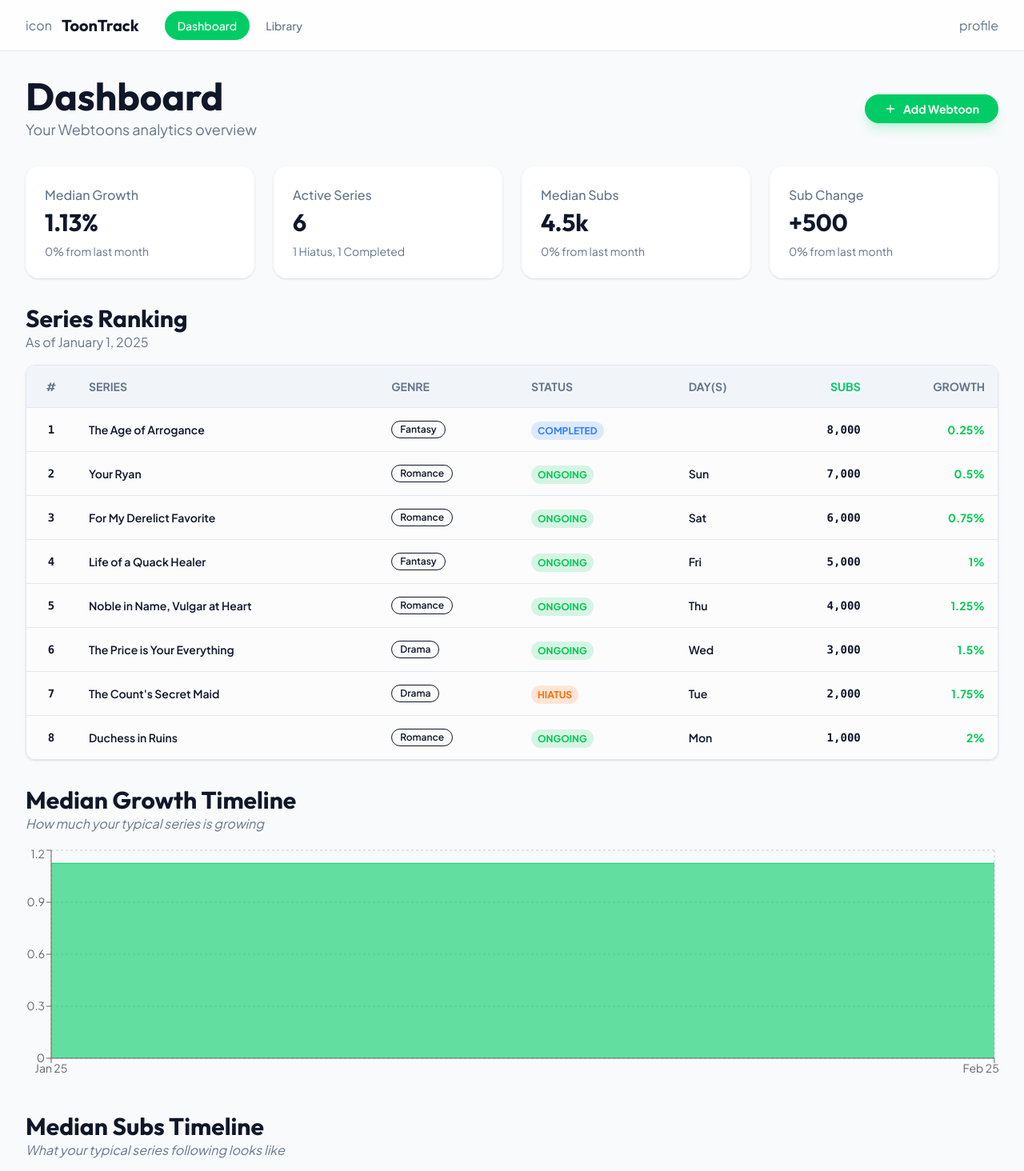
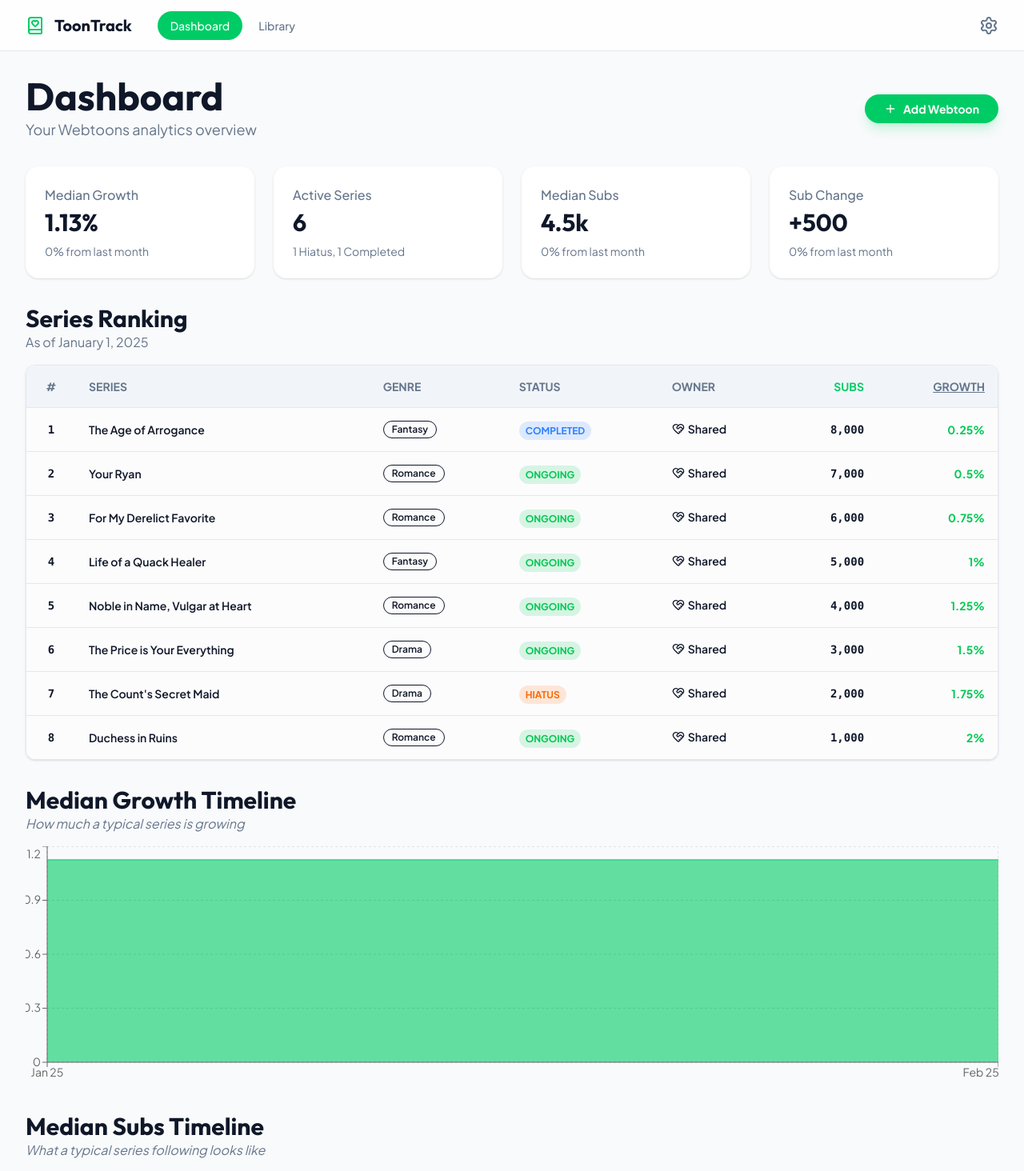
Before and after one commit to PresidentTree94/toon-track, a Next.js app: page / in a window 1280 px wide. Shown: the top 1464 px of the page at 80% size. Built offline with nearby package versions, Linux system fonts and the light colour scheme.

Commit message:
Added Detail page.

```diff
--- a/app/globals.css
+++ b/app/globals.css
@@ -51,3 +51,9 @@
     @apply p-2 hover:text-primary hover:bg-primary/10 rounded-lg flex items-center gap-2 cursor-pointer;
   }
 }
+
+@layer components {
+  .card {
+    @apply bg-card p-6 rounded-2xl shadow-sm;
+  }
+}
--- a/app/library/page.tsx
+++ b/app/library/page.tsx
@@ -6,27 +6,30 @@ import { useState } from "react";
 export default function Library() {
 
   const data = [
-    {title: "Duchess in Ruins", genre: "Romance", cover: "https://image-comic.pstatic.net/webtoon/833243/thumbnail/thumbnail_IMAG21_ea781ae5-07d1-478b-b9d0-86ebbfc4d9ea.jpg", status: "Ongoing", subs: 1, growth: 2},
-    {title: "The Count's Secret Maid", genre: "Drama", cover: "https://image-comic.pstatic.net/webtoon/830106/thumbnail/thumbnail_IMAG21_c2616743-6c0a-47d9-af22-bc8dfe5c7b5b.jpg", status: "Ongoing", subs: 2, growth: 1.75},
-    {title: "The Price is Your Everything", genre: "Drama", cover: "https://image-comic.pstatic.net/webtoon/817998/thumbnail/thumbnail_IMAG21_070dfac2-b3d0-47ac-a3a6-e28e62342119.jpg", status: "Ongoing", subs: 3, growth: 1.5},
-    {title: "Noble in Name, Vulgar at Heart", genre: "Romance", cover: "https://image-comic.pstatic.net/webtoon/839386/thumbnail/thumbnail_IMAG21_5525eed5-542b-433f-b6d5-02861139d9b9.jpg", status: "Ongoing", subs: 4, growth: 1.25},
-    {title: "Life of a Quack Healer", genre: "Fantasy", cover: "https://image-comic.pstatic.net/webtoon/808757/thumbnail/thumbnail_IMAG21_334dccd8-0a91-4063-84b0-77f0fcb85245.jpg", status: "Ongoing", subs: 5, growth: 1},
-    {title: "For My Derelict Favorite", genre: "Romance", cover: "https://image-comic.pstatic.net/webtoon/794155/thumbnail/thumbnail_IMAG21_02e36070-2f60-49c1-849a-ceae6e2d1847.jpg", status: "Ongoing", subs: 6, growth: 0.75},
-    {title: "Your Ryan", genre: "Romance", cover: "https://image-comic.pstatic.net/webtoon/841490/thumbnail/thumbnail_IMAG21_83cf1102-b8b4-44e0-8ccf-44a585821ddc.jpg", status: "Ongoing", subs: 7, growth: 0.5},
-    {title: "The Age of Arrogance", genre: "Fantasy", cover: "https://image-comic.pstatic.net/webtoon/814538/thumbnail/thumbnail_IMAG21_37b888c5-d7d7-4722-95b2-2be5687efdda.jpg", status: "Completed", subs: 8, growth: 0.25}
+    {title: "Duchess in Ruins", genre: "Romance", cover: "https://image-comic.pstatic.net/webtoon/833243/thumbnail/thumbnail_IMAG21_ea781ae5-07d1-478b-b9d0-86ebbfc4d9ea.jpg", status: "Ongoing", subs: 1, growth: 2, owner: "Shared"},
+    {title: "The Count's Secret Maid", genre: "Drama", cover: "https://image-comic.pstatic.net/webtoon/830106/thumbnail/thumbnail_IMAG21_c2616743-6c0a-47d9-af22-bc8dfe5c7b5b.jpg", status: "Ongoing", subs: 2, growth: 1.75, owner: "Rachelle"},
+    {title: "The Price is Your Everything", genre: "Drama", cover: "https://image-comic.pstatic.net/webtoon/817998/thumbnail/thumbnail_IMAG21_070dfac2-b3d0-47ac-a3a6-e28e62342119.jpg", status: "Ongoing", subs: 3, growth: 1.5, owner: "Karly"},
+    {title: "Noble in Name, Vulgar at Heart", genre: "Romance", cover: "https://image-comic.pstatic.net/webtoon/839386/thumbnail/thumbnail_IMAG21_5525eed5-542b-433f-b6d5-02861139d9b9.jpg", status: "Ongoing", subs: 4, growth: 1.25, owner: "Karly"},
+    {title: "Life of a Quack Healer", genre: "Fantasy", cover: "https://image-comic.pstatic.net/webtoon/808757/thumbnail/thumbnail_IMAG21_334dccd8-0a91-4063-84b0-77f0fcb85245.jpg", status: "Ongoing", subs: 5, growth: 1, owner: "Shared"},
+    {title: "For My Derelict Favorite", genre: "Romance", cover: "https://image-comic.pstatic.net/webtoon/794155/thumbnail/thumbnail_IMAG21_02e36070-2f60-49c1-849a-ceae6e2d1847.jpg", status: "Ongoing", subs: 6, growth: 0.75, owner: "Shared"},
+    {title: "Your Ryan", genre: "Romance", cover: "https://image-comic.pstatic.net/webtoon/841490/thumbnail/thumbnail_IMAG21_83cf1102-b8b4-44e0-8ccf-44a585821ddc.jpg", status: "Ongoing", subs: 7, growth: 0.5, owner: "Rachelle"},
+    {title: "The Age of Arrogance", genre: "Fantasy", cover: "https://image-comic.pstatic.net/webtoon/814538/thumbnail/thumbnail_IMAG21_37b888c5-d7d7-4722-95b2-2be5687efdda.jpg", status: "Completed", subs: 8, growth: 0.25, owner: "Shared"}
   ]
 
   const sorts = ["Title", "Subscribers", "Growth"];
+  const owners = ["All", "Karly", "Rachelle", "Shared"];
   const statuses = ["All", "Ongoing", "Hiatus", "Completed"];
   const genres = ["All", ...new Set(data.map(item => item.genre))].sort();
 
   const [search, setSearch] = useState("");
   const [sortBy, setSortBy] = useState("Title");
+  const [owner, setOwner] = useState("All");
   const [status, setStatus] = useState("All");
   const [genre, setGenre] = useState("All");
 
   const filtered = data
     .filter(item => item.title.toLowerCase().includes(search.toLowerCase()))
+    .filter(item => owner === "All" ? true : item.owner === owner)
     .filter(item => status === "All" ? true : item.status === status)
     .filter(item => genre === "All" ? true : item.genre === genre)
     .sort((a, b) => {
@@ -41,7 +44,7 @@ export default function Library() {
       <section className="flex flex-col md:flex-row justify-between md:items-center gap-4">
         <div className="text-center md:text-left flex-1">
           <h1>Library</h1>
-          <h4 className="mt-1">Manage and browse your <span className="font-bold">{filtered.length === data.length ? data.length : filtered.length + "/" + data.length}</span> tracked series</h4>
+          <h4 className="mt-1">Manage and browse your <span className="font-bold text-primary">{filtered.length === data.length ? data.length : filtered.length + "/" + data.length}</span> tracked series</h4>
         </div>
         <div className="flex gap-3 text-sm">
           <div className="flex items-center gap-2 bg-card px-3 py-2 shadow-sm rounded-full flex-1 md:flex-none md:w-64 border border-transparent focus-within:border-primary">
@@ -57,6 +60,15 @@ export default function Library() {
                   <label key={index}>
                     <input type="radio" value={s} checked={sortBy === s} onChange={() => setSortBy(s)} />
                     {s}
+                  </label>
+                )}
+              </fieldset>
+              <fieldset>
+                <legend>Owner</legend>
+                {owners.map((o, index) =>
+                  <label key={index}>
+                    <input type="radio" value={o} checked={owner === o} onChange={() => setOwner(o)} />
+                    {o}
                   </label>
                 )}
               </fieldset>
--- a/app/page.tsx
+++ b/app/page.tsx
@@ -1,20 +1,17 @@
 "use client";
-import Stat from "@/components/Stat";
-import { Plus } from "lucide-react";
+import Graph from "@/components/Graph";
+import { HeartHandshake, Plus, X } from "lucide-react";
 import { useState } from "react";
-import { AreaChart, Area, XAxis, YAxis, CartesianGrid, Tooltip, ResponsiveContainer } from "recharts";
-
-export default function Home() {
 
 const toons = [
-    {title: "Duchess in Ruins", genre: "Romance", cover: "https://image-comic.pstatic.net/webtoon/833243/thumbnail/thumbnail_IMAG21_ea781ae5-07d1-478b-b9d0-86ebbfc4d9ea.jpg", status: "Ongoing", subs: 1000, lubs: 500, growth: 2, day: "Mon"},
-    {title: "The Count's Secret Maid", genre: "Drama", cover: "https://image-comic.pstatic.net/webtoon/830106/thumbnail/thumbnail_IMAG21_c2616743-6c0a-47d9-af22-bc8dfe5c7b5b.jpg", status: "Hiatus", subs: 2000, lubs: 1500, growth: 1.75, day: "Tue"},
-    {title: "The Price is Your Everything", genre: "Drama", cover: "https://image-comic.pstatic.net/webtoon/817998/thumbnail/thumbnail_IMAG21_070dfac2-b3d0-47ac-a3a6-e28e62342119.jpg", status: "Ongoing", subs: 3000, lubs: 2500, growth: 1.5, day: "Wed"},
-    {title: "Noble in Name, Vulgar at Heart", genre: "Romance", cover: "https://image-comic.pstatic.net/webtoon/839386/thumbnail/thumbnail_IMAG21_5525eed5-542b-433f-b6d5-02861139d9b9.jpg", status: "Ongoing", subs: 4000, lubs: 3500, growth: 1.25, day: "Thu"},
-    {title: "Life of a Quack Healer", genre: "Fantasy", cover: "https://image-comic.pstatic.net/webtoon/808757/thumbnail/thumbnail_IMAG21_334dccd8-0a91-4063-84b0-77f0fcb85245.jpg", status: "Ongoing", subs: 5000, lubs: 4500, growth: 1, day: "Fri"},
-    {title: "For My Derelict Favorite", genre: "Romance", cover: "https://image-comic.pstatic.net/webtoon/794155/thumbnail/thumbnail_IMAG21_02e36070-2f60-49c1-849a-ceae6e2d1847.jpg", status: "Ongoing", subs: 6000, lubs: 5500, growth: 0.75, day: "Sat"},
-    {title: "Your Ryan", genre: "Romance", cover: "https://image-comic.pstatic.net/webtoon/841490/thumbnail/thumbnail_IMAG21_83cf1102-b8b4-44e0-8ccf-44a585821ddc.jpg", status: "Ongoing", subs: 7000, lubs: 6500, growth: 0.5, day: "Sun"},
-    {title: "The Age of Arrogance", genre: "Fantasy", cover: "https://image-comic.pstatic.net/webtoon/814538/thumbnail/thumbnail_IMAG21_37b888c5-d7d7-4722-95b2-2be5687efdda.jpg", status: "Completed", subs: 8000, lubs: 7500, growth: 0.25, day: ""}
+  {title: "Duchess in Ruins", genre: "Romance", cover: "https://image-comic.pstatic.net/webtoon/833243/thumbnail/thumbnail_IMAG21_ea781ae5-07d1-478b-b9d0-86ebbfc4d9ea.jpg", status: "Ongoing", subs: 1000, lubs: 500, growth: 2, day: <><HeartHandshake className="h-4 w-auto" />Shared</>},
+  {title: "The Count's Secret Maid", genre: "Drama", cover: "https://image-comic.pstatic.net/webtoon/830106/thumbnail/thumbnail_IMAG21_c2616743-6c0a-47d9-af22-bc8dfe5c7b5b.jpg", status: "Hiatus", subs: 2000, lubs: 1500, growth: 1.75, day: <><HeartHandshake className="h-4 w-auto" />Shared</>},
+  {title: "The Price is Your Everything", genre: "Drama", cover: "https://image-comic.pstatic.net/webtoon/817998/thumbnail/thumbnail_IMAG21_070dfac2-b3d0-47ac-a3a6-e28e62342119.jpg", status: "Ongoing", subs: 3000, lubs: 2500, growth: 1.5, day: <><HeartHandshake className="h-4 w-auto" />Shared</>},
+  {title: "Noble in Name, Vulgar at Heart", genre: "Romance", cover: "https://image-comic.pstatic.net/webtoon/839386/thumbnail/thumbnail_IMAG21_5525eed5-542b-433f-b6d5-02861139d9b9.jpg", status: "Ongoing", subs: 4000, lubs: 3500, growth: 1.25, day: <><HeartHandshake className="h-4 w-auto" />Shared</>},
+  {title: "Life of a Quack Healer", genre: "Fantasy", cover: "https://image-comic.pstatic.net/webtoon/808757/thumbnail/thumbnail_IMAG21_334dccd8-0a91-4063-84b0-77f0fcb85245.jpg", status: "Ongoing", subs: 5000, lubs: 4500, growth: 1, day: <><HeartHandshake className="h-4 w-auto" />Shared</>},
+  {title: "For My Derelict Favorite", genre: "Romance", cover: "https://image-comic.pstatic.net/webtoon/794155/thumbnail/thumbnail_IMAG21_02e36070-2f60-49c1-849a-ceae6e2d1847.jpg", status: "Ongoing", subs: 6000, lubs: 5500, growth: 0.75, day: <><HeartHandshake className="h-4 w-auto" />Shared</>},
+  {title: "Your Ryan", genre: "Romance", cover: "https://image-comic.pstatic.net/webtoon/841490/thumbnail/thumbnail_IMAG21_83cf1102-b8b4-44e0-8ccf-44a585821ddc.jpg", status: "Ongoing", subs: 7000, lubs: 6500, growth: 0.5, day: <><HeartHandshake className="h-4 w-auto" />Shared</>},
+  {title: "The Age of Arrogance", genre: "Fantasy", cover: "https://image-comic.pstatic.net/webtoon/814538/thumbnail/thumbnail_IMAG21_37b888c5-d7d7-4722-95b2-2be5687efdda.jpg", status: "Completed", subs: 8000, lubs: 7500, growth: 0.25, day: <><HeartHandshake className="h-4 w-auto" />Shared</>}
 ]
 
 function median(values: number[]) {
@@ -23,19 +20,30 @@ export default function Home() {
   return sorted.length % 2 !== 0 ? sorted[mid] : (sorted[mid - 1] + sorted[mid]) / 2;
 }
 
+export default function Home() {
+
+  const [open, setOpen] = useState(false);
+
   const medianGrowth = median(toons.map(item => item.growth));
   const medianSubs = median(toons.map(item => item.subs));
   const medianSubChange = median(toons.map(item => item.subs - item.lubs));
 
   const graphs = [
-    {title: "Median Growth Timeline", tagline: "How much your typical series is growing", data: [{month: "Jan 25", value: medianGrowth}, {month: "Feb 25", value: medianGrowth}]},
-    {title: "Median Subs Timeline", tagline: "What your typical series following looks like", data: [{month: "Jan 25", value: medianSubs}, {month: "Feb 25", value: medianSubs}]},
-    {title: "Median Sub Change Timeline", tagline: "How much your typical series gained/lost", data: [{month: "Jan 25", value: medianSubChange}, {month: "Feb 25", value: medianSubChange}]}
-  ]
+    {title: "Median Growth Timeline", tagline: "How much a typical series is growing", data: [{month: "Jan 25", value: medianGrowth}, {month: "Feb 25", value: medianGrowth}]},
+    {title: "Median Subs Timeline", tagline: "What a typical series following looks like", data: [{month: "Jan 25", value: medianSubs}, {month: "Feb 25", value: medianSubs}]},
+    {title: "Median Sub Change Timeline", tagline: "How much a typical series gained/lost", data: [{month: "Jan 25", value: medianSubChange}, {month: "Feb 25", value: medianSubChange}]}
+  ];
 
   const completed = toons.filter(item => item.status === "Completed").length;
   const hiatus = toons.filter(item => item.status === "Hiatus").length;
   const ongoing = toons.length - hiatus - completed;
+
+  const cards = [
+    {heading: "Median Growth", number: medianGrowth.toFixed(2) + "%", subheading: "0% from last month"},
+    {heading: "Active Series", number: ongoing.toString(), subheading: `${hiatus} Hiatus, ${completed} Completed`},
+    {heading: "Median Subs", number: (medianSubs / 1000) + "k", subheading: "0% from last month"},
+    {heading: "Sub Change", number: medianSubChange > 0 ? "+" + medianSubChange : "-" + medianSubChange, subheading: "0% from last month"}
+  ];
 
   const [sortKey, setSortKey] = useState<keyof typeof toons[number]>("subs");
   const [sortedToons, setSortedToons] = useState(() => [...toons].sort((a, b) => b.subs - a.subs));
@@ -57,13 +65,16 @@ export default function Home() {
           <h1>Dashboard</h1>
           <h4 className="mt-1">Your Webtoons analytics overview</h4>
         </div>
-        <button className="bg-primary text-white px-6 py-2 flex items-center rounded-full text-sm font-bold gap-2 shadow-lg shadow-primary/20"><Plus className="h-4 w-auto" />Add Webtoon</button>
+        <button className="bg-primary text-white px-6 py-2 flex items-center rounded-full text-sm font-bold gap-2 shadow-lg shadow-primary/20 cursor-pointer" onClick={() => setOpen(true)}><Plus className="h-4 w-auto" />Add Webtoon</button>
       </section>
       <section className="grid grid-cols-1 sm:grid-cols-2 lg:grid-cols-4 gap-6">
-        <Stat heading="Median Growth" number={medianGrowth.toFixed(2) + "%"} />
-        <Stat heading="Active Series" number={ongoing.toString()} subheading={`${hiatus} Hiatus, ${completed} Completed`} />
-        <Stat heading="Median Subs" number={(medianSubs / 1000) + "k"} />
-        <Stat heading="Sub Change" number={medianSubChange > 0 ? "+" + medianSubChange : "-" + medianSubChange} />
+        {cards.map((c, index) =>
+          <div key={index} className="card">
+            <p className="font-medium">{c.heading}</p>
+            <h2 className="mt-1 mb-2">{c.number}</h2>
+            <p className="text-sm">{c.subheading}</p>
+          </div>
+        )}
       </section>
       <section>
         <h2>Series Ranking</h2>
@@ -76,9 +87,9 @@ export default function Home() {
                 <th className="text-left">Series</th>
                 <th className="text-left">Genre</th>
                 <th className="text-left">Status</th>
-                <th className="text-left">Day(s)</th>
-                <th className={`text-right cursor-pointer ${sortKey === "subs" && "text-primary"}`} onClick={() => sortBy("subs")}>Subs</th>
-                <th className={`text-right cursor-pointer ${sortKey === "growth" && "text-primary"}`} onClick={() => sortBy("growth")}>Growth</th>
+                <th className="text-left">Owner</th>
+                <th className={`text-right cursor-pointer ${sortKey === "subs" ? "text-primary" : "underline"}`} onClick={() => sortBy("subs")}>Subs</th>
+                <th className={`text-right cursor-pointer ${sortKey === "growth" ? "text-primary" : "underline"}`} onClick={() => sortBy("growth")}>Growth</th>
               </tr>
             </thead>
             <tbody className="text-emph">
@@ -101,7 +112,7 @@ export default function Home() {
                     <td className="text-left font-semibold"><div className="line-clamp-2">{t.title}</div></td>
                     <td className="text-left text-xs font-semibold"><span className="border px-2.5 py-0.5 rounded-xl inline-block">{t.genre}</span></td>
                     <td className="text-left"><span className={`text-xs font-bold px-2 py-1 rounded-full ${statusColor}`}>{t.status.toUpperCase()}</span></td>
-                    <td className="text-left font-semibold">{t.day}</td>
+                    <td className="text-left font-semibold flex items-center gap-1">{t.day}</td>
                     <td className="text-right font-mono font-bold">{new Intl.NumberFormat().format(t.subs)}</td>
                     <td className="text-right text-green-500 font-bold">{t.growth}%</td>
                   </tr>
@@ -115,17 +126,26 @@ export default function Home() {
         <section key={index}>
           <h2>{g.title}</h2>
           <i>{g.tagline}</i>
-          <ResponsiveContainer width="100%" height={300} className="mt-4">
-            <AreaChart data={g.data}>
-              <CartesianGrid strokeDasharray="3 3" />
-              <XAxis dataKey="month" fontSize={14} />
-              <YAxis width="auto" fontSize={14} />
-              <Tooltip />
-              <Area type="monotone" dataKey="value" stroke="hsl(150, 100%, 40%)" fill="hsl(150, 100%, 40%)" />
-            </AreaChart>
-          </ResponsiveContainer>
+          <div className="mt-4">
+            <Graph data={g.data} xValues="month" yValues="value" />
+          </div>
         </section>
       )}
+      <div className={`fixed absolute inset-0 bg-black/50 z-3 ${open ? "flex" : "hidden"} justify-center items-center`}>
+        <div className="card m-8">
+          <h2 className="text-center">Add Webtoon to Tracker</h2>
+          <form className="grid grid-cols-1 sm:grid-cols-[auto_1fr] gap-4 mt-6 items-center">
+            <label>Webtoon Link:</label>
+            <input type="url" className="border bg-slate-50 border-slate-200 shadow-sm px-3 py-1 text-emph rounded-full outline-none focus:border-primary" />
+            <label>Thumbnail Link:</label>
+            <input type="url" className="border bg-slate-50 border-slate-200 shadow-sm px-3 py-1 text-emph rounded-full outline-none outline-none focus:border-primary" />
+            <div className="col-span-full grid grid-cols-2 gap-4 mt-6">
+              <button className="text-sm bg-primary text-white shadow-lg shadow-primary/20 py-2 rounded-2xl font-semibold">Submit</button>
+              <button className="text-sm border text-emph py-2 rounded-2xl font-semibold cursor-pointer" onClick={() => setOpen(false)}>Close</button>
+            </div>
+          </form>
+        </div>
+      </div>
     </>
   );
 }
--- /dev/null
+++ b/components/Graph.tsx
@@ -0,0 +1,23 @@
+"use client";
+import { AreaChart, Area, XAxis, YAxis, CartesianGrid, Tooltip, ResponsiveContainer } from "recharts";
+
+export default function Graph({
+  data, xValues, yValues, height = 300
+}:Readonly<{
+  data: Object[];
+  xValues: string;
+  yValues: string;
+  height?: number | `${number}%`;
+}>) {
+  return (
+    <ResponsiveContainer width="100%" height={height}>
+      <AreaChart data={data} margin={{ bottom: 0 }}>
+        <CartesianGrid strokeDasharray="3 3" />
+        <XAxis dataKey={xValues} fontSize={14} />
+        <YAxis width="auto" fontSize={14} />
+        <Tooltip />
+        <Area type="monotone" dataKey={yValues} stroke="hsl(150, 100%, 40%)" fill="hsl(150, 100%, 40%)" />
+      </AreaChart>
+    </ResponsiveContainer>
+  );
+}
--- a/components/Navbar.tsx
+++ b/components/Navbar.tsx
@@ -1,5 +1,5 @@
 "use client";
-import { LayoutDashboard, Compass, BookOpen, TrendingUp } from "lucide-react";
+import { BookHeart, LayoutDashboard, Library, Settings } from "lucide-react";
 import { usePathname } from "next/navigation";
 import Link from "next/link";
 
@@ -9,23 +9,21 @@ export default function Navbar() {
 
   const links = [
     {label: "Dashboard", icon: LayoutDashboard, link: "/"},
-    /*{label: "Explore", icon: Compass, link: "/explore"},*/
-    {label: "Library", icon: BookOpen, link: "/library"},
-    /*{label: "Trends", icon: TrendingUp, link: "/trends"}*/
+    {label: "Library", icon: Library, link: "/library"},
   ];
 
   return (
-    <header className="bg-card/80 backdrop-blur-xl border-t md:border-b md:border-t-0 border-slate-200 grid grid-cols-[1fr_4fr_1fr] md:grid-cols-[auto_auto_1fr] md:items-center justify-between md:gap-8 h-16 md:px-8 fixed w-full bottom-0 md:top-0 md:bottom-auto z-2 pb-[env(safe-area-inset-bottom)]">
+    <header className="bg-card/80 backdrop-blur-xl border-t md:border-b md:border-t-0 border-slate-200 grid grid-cols-[1fr_2fr_1fr] md:grid-cols-[auto_auto_1fr] md:items-center justify-between md:gap-8 h-16 md:px-8 fixed w-full bottom-0 md:top-0 md:bottom-auto z-2 pb-[env(safe-area-inset-bottom)]">
       <div className="flex items-center justify-center gap-3">
-        <span>icon</span>
+        <BookHeart className="text-primary" />
         <h3 className="hidden md:inline">ToonTrack</h3>
       </div>
-      <nav className="grid grid-cols-[repeat(4,auto)] text-sm font-medium md:gap-1">
+      <nav className="grid grid-cols-[repeat(2,auto)] text-sm font-medium md:gap-1">
         {links.map((l, index) =>
           <Link key={index} href={l.link} className={`md:py-2 md:px-4 md:rounded-full ${pathname === l.link ? "bg-primary text-white" : "hover:bg-slate-100"} flex justify-center items-center`}><l.icon className="md:hidden" /><span className="hidden md:inline">{l.label}</span></Link>
         )}
       </nav>
-      <div className="flex items-center justify-center md:justify-self-end">profile</div>
+      <div className="flex items-center justify-center md:justify-self-end"><Settings /></div>
     </header>
   );
 }
--- a/components/Webtoon.tsx
+++ b/components/Webtoon.tsx
@@ -1,4 +1,5 @@
-import { Users, BookOpen, TrendingDown, TrendingUp } from "lucide-react";
+import { Users, BookOpen, HeartHandshake, TrendingDown, TrendingUp } from "lucide-react";
+import Link from "next/link";
 
 export type Toon = {
   title: string;
@@ -11,6 +12,8 @@ export type Toon = {
 
 export default function Webtoon({ data }:Readonly<{ data: Toon; }>) {
 
+  const link = data.title.toLowerCase().split(" ").join("-");
+
   let statusColor;
   switch (data.status) {
     case "Ongoing":
@@ -22,7 +25,7 @@ export default function Webtoon({ data }:Readonly<{ data: Toon; }>) {
   }
 
   return (
-    <div className="bg-card shadow-sm rounded-2xl overflow-hidden hover:-translate-y-1 hover:shadow-xl transition-all duration-300 group">
+    <Link href={link} className="bg-card shadow-sm rounded-2xl overflow-hidden hover:-translate-y-1 hover:shadow-xl transition-all duration-300 group">
       <div className="relative overflow-hidden aspect-143/200">
         <img src={data.cover} className="object-cover h-full w-full group-hover:scale-105 transition-transform duration-500" />
         <div className="absolute inset-0 bg-linear-to-t from-black/85 to-transparent p-4 flex flex-col justify-end items-start gap-2">
@@ -39,12 +42,16 @@ export default function Webtoon({ data }:Readonly<{ data: Toon; }>) {
           <div className="flex items-center gap-2"><BookOpen className="h-4 w-auto" />Status</div>
           <span className={`font-semibold ${statusColor}`}>{data.status}</span>
         </div>
+        <div className="flex justify-between">
+          <div className="flex items-center gap-2"><HeartHandshake className="h-4 w-auto" />Owner</div>
+          <span className="font-semibold">Shared</span>
+        </div>
         <div className="border border-slate-200 p-2 rounded-xl flex items-center gap-2">
           <TrendingUp className="h-4 w-auto text-green-500" />
           <span className="font-bold text-green-500">{data.growth}%</span>
           growth this week
         </div>
       </div>
-    </div>
+    </Link>
   );
 }
```
Also changed, not shown: app/[slug]/page.tsx (added, +74 -0 lines), components/Stat.tsx (deleted, +0 -15 lines). Lines whose indentation alone changed are shown as unchanged.
